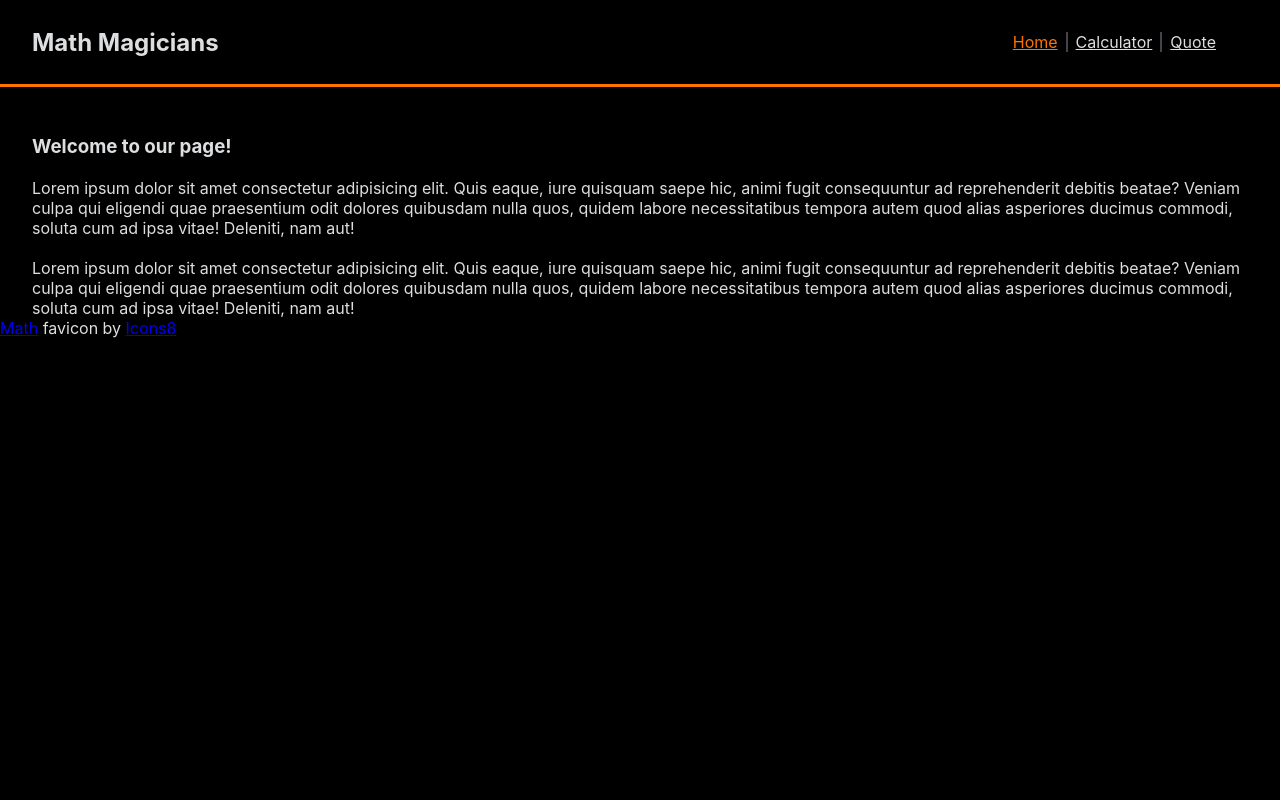
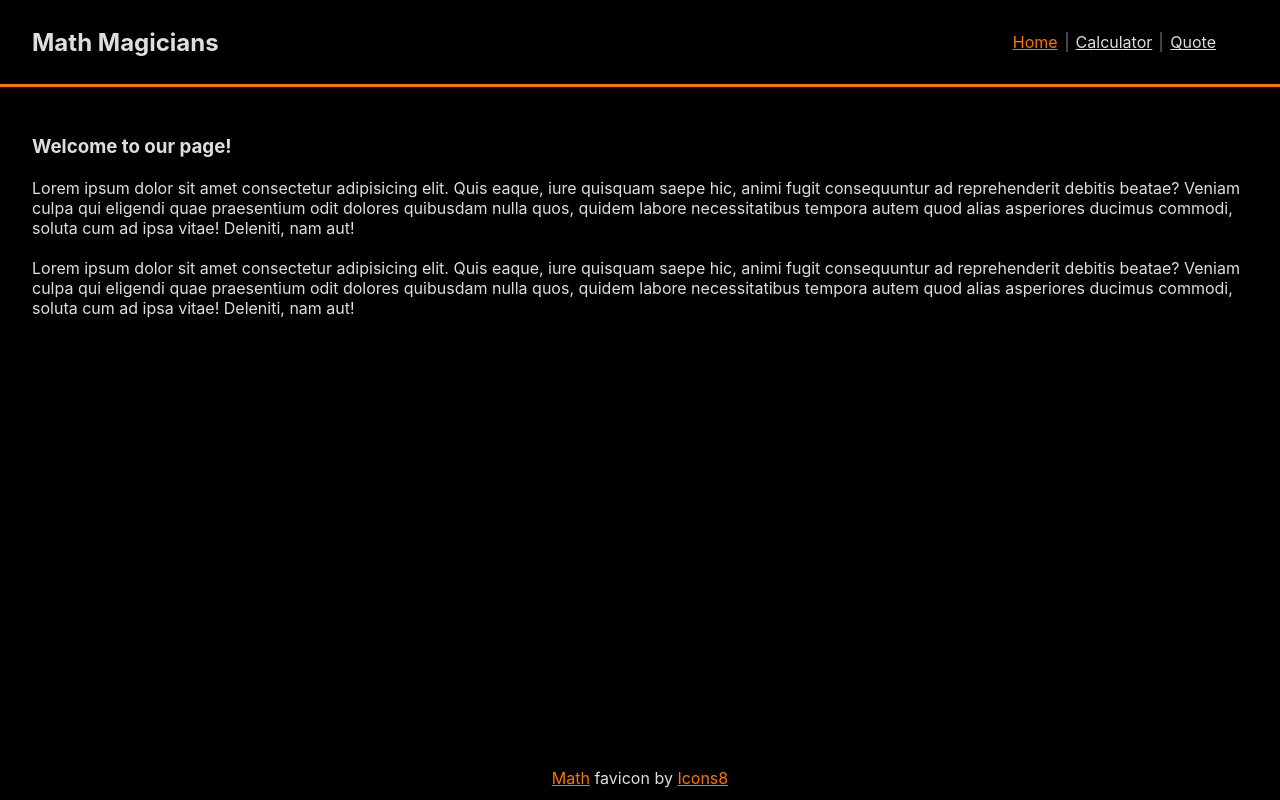
Before and after one commit to badger-99/math-magicians, a React (Create React App) app: page / in a window 1280 px wide. Built offline with nearby package versions, Linux system fonts and the light colour scheme.

Commit message:
Style footer

```diff
--- a/src/App.css
+++ b/src/App.css
@@ -99,3 +99,17 @@ ul li:nth-child(-n + 2) {
   align-items: start;
   margin: 0 auto;
 }
+
+#footer {
+  display: flex;
+  justify-content: center;
+  position: absolute;
+  width: 100%;
+  bottom: 0;
+  height: 4rem;
+  padding: 2rem 0 1rem 0;
+}
+
+#footer a {
+  color: #ff7300;
+}
--- a/src/App.js
+++ b/src/App.js
@@ -1,26 +1,14 @@
-import { NavLink, Route, Routes } from 'react-router-dom';
+import { Route, Routes } from 'react-router-dom';
 import Calculator from './components/calculator';
 import Quotes from './components/quotes';
 import './App.css';
 import Home from './components/home';
 import Footer from './components/footer';
+import Navigation from './components/navigation';
 
 const App = () => (
   <>
-    <nav>
-      <h1>Math Magicians</h1>
-      <ul>
-        <li>
-          <NavLink className="link" to="/">Home</NavLink>
-        </li>
-        <li>
-          <NavLink className="link" to="/calculator">Calculator</NavLink>
-        </li>
-        <li>
-          <NavLink className="link" to="/quote">Quote</NavLink>
-        </li>
-      </ul>
-    </nav>
+    <Navigation />
     <Routes>
       <Route path="/" element={<Home />} />
       <Route path="/calculator" element={<Calculator />} />
--- /dev/null
+++ b/src/components/navigation.js
@@ -0,0 +1,25 @@
+import { NavLink } from 'react-router-dom';
+
+const Navigation = () => (
+  <nav>
+    <h1>Math Magicians</h1>
+    <ul>
+      <li>
+        <NavLink className="link" to="/">
+          Home
+        </NavLink>
+      </li>
+      <li>
+        <NavLink className="link" to="/calculator">
+          Calculator
+        </NavLink>
+      </li>
+      <li>
+        <NavLink className="link" to="/quote">
+          Quote
+        </NavLink>
+      </li>
+    </ul>
+  </nav>
+);
+export default Navigation;
--- a/src/index.css
+++ b/src/index.css
@@ -9,3 +9,8 @@ body {
   background: rgb(0, 0, 0);
   color: #dddee0;
 }
+
+#root{
+  min-height: 100vh;
+  position: relative;
+}
```
